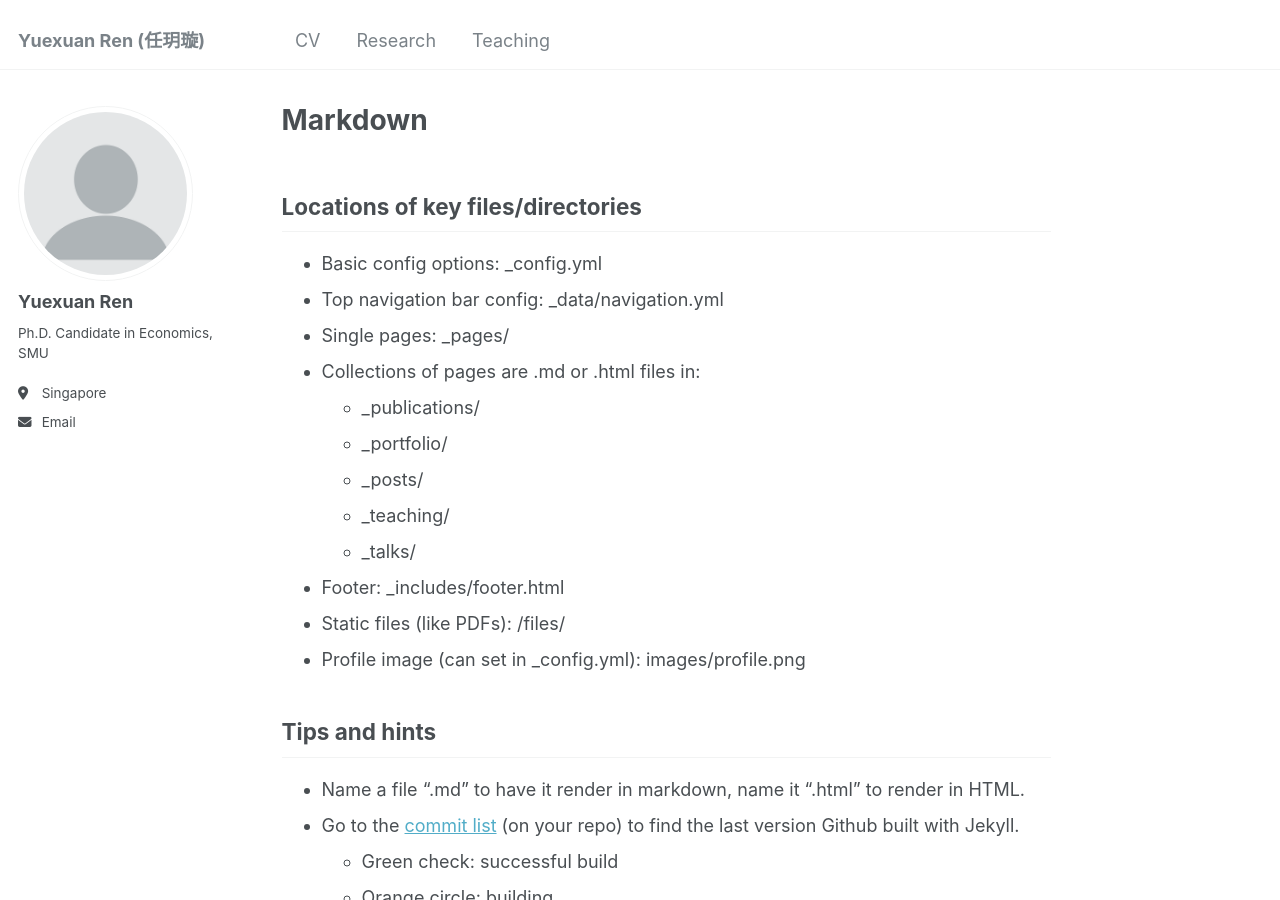
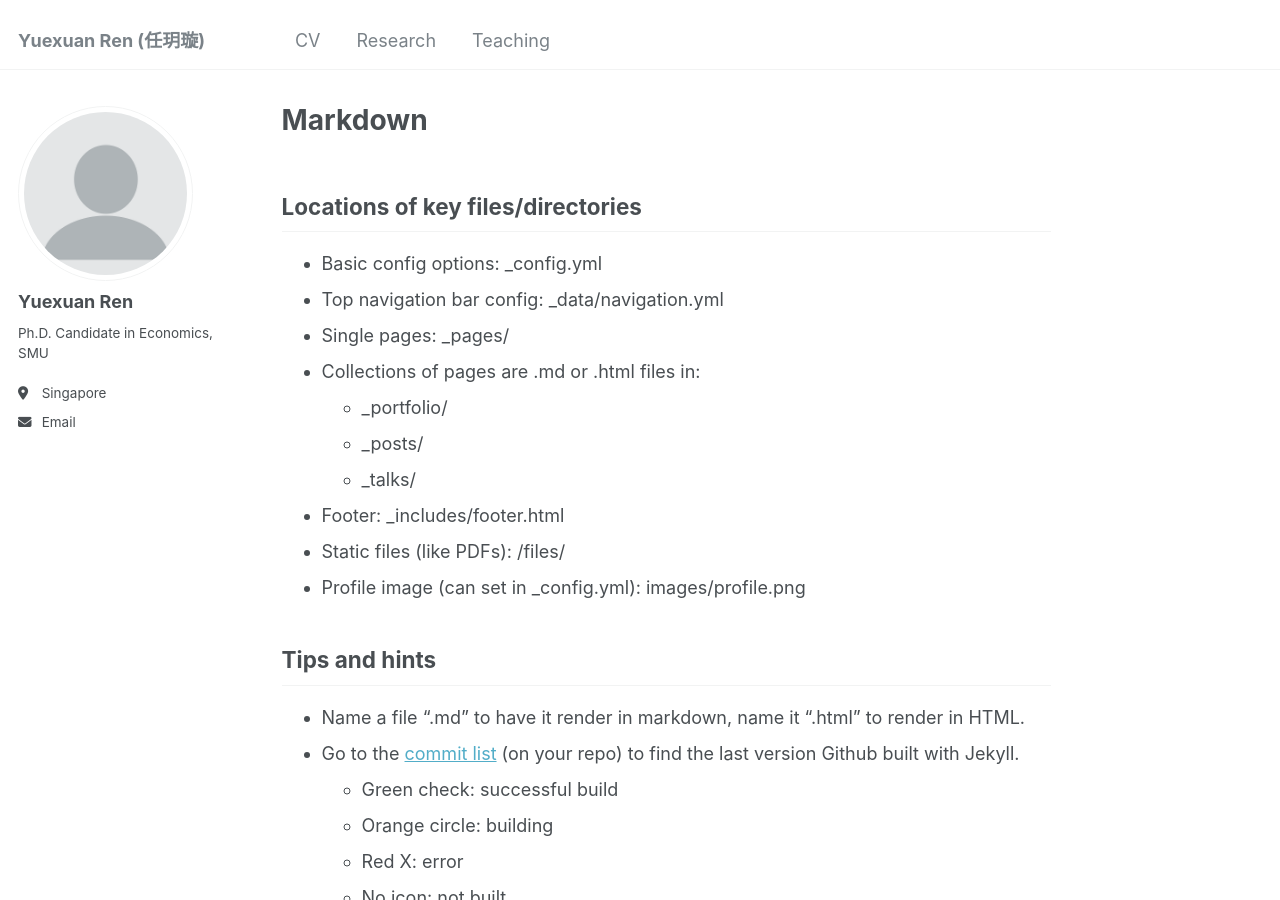
Before and after one commit to yuexuanren/yuexuanren.github.io, a Jekyll site: the page built from _pages/markdown.md, in a window 1280 px wide and 900 px high. Built offline with Jekyll 4.4.1, drawn with Linux system fonts in a browser that asks for light colours.

Commit message:
Update markdown.md

```diff
--- a/_pages/markdown.md
+++ b/_pages/markdown.md
@@ -13,10 +13,8 @@ redirect_from:
 * Top navigation bar config: _data/navigation.yml
 * Single pages: _pages/
 * Collections of pages are .md or .html files in:
-  * _publications/
   * _portfolio/
   * _posts/
-  * _teaching/
   * _talks/
 * Footer: _includes/footer.html
 * Static files (like PDFs): /files/
```
